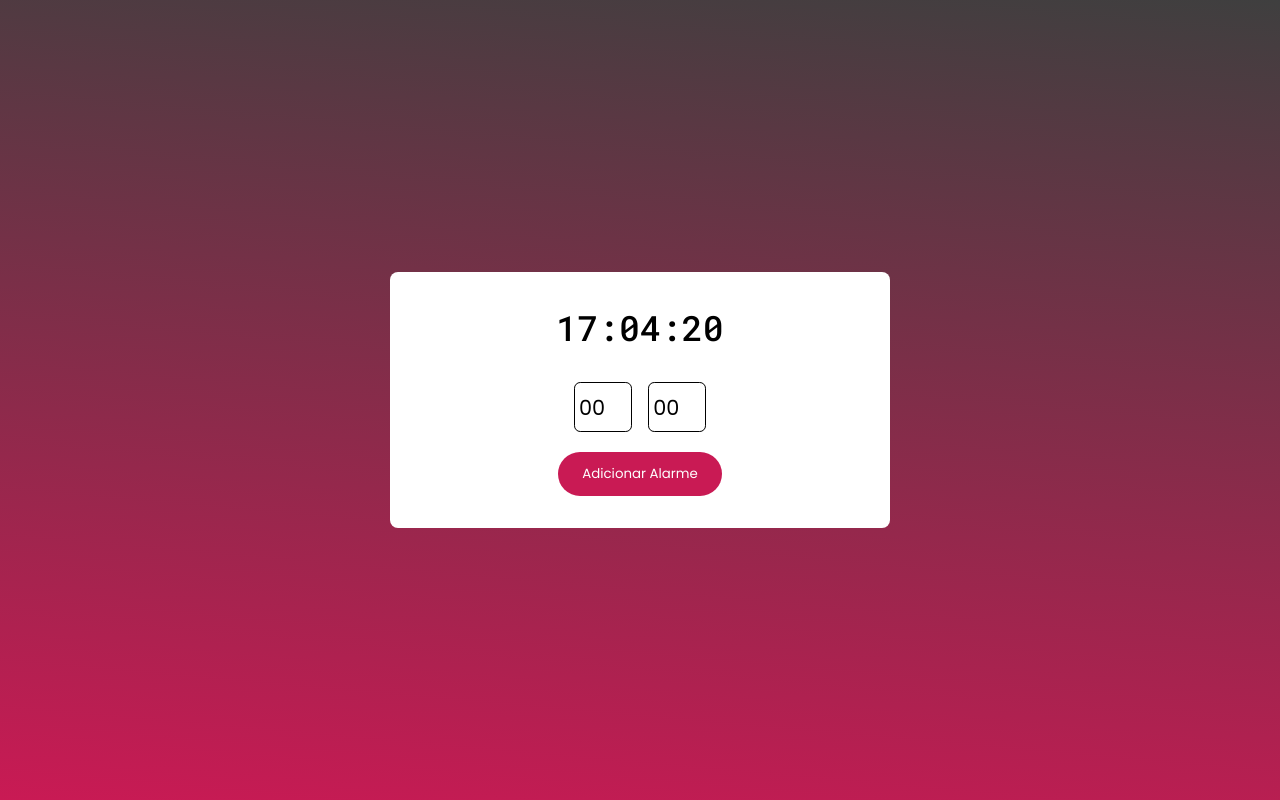
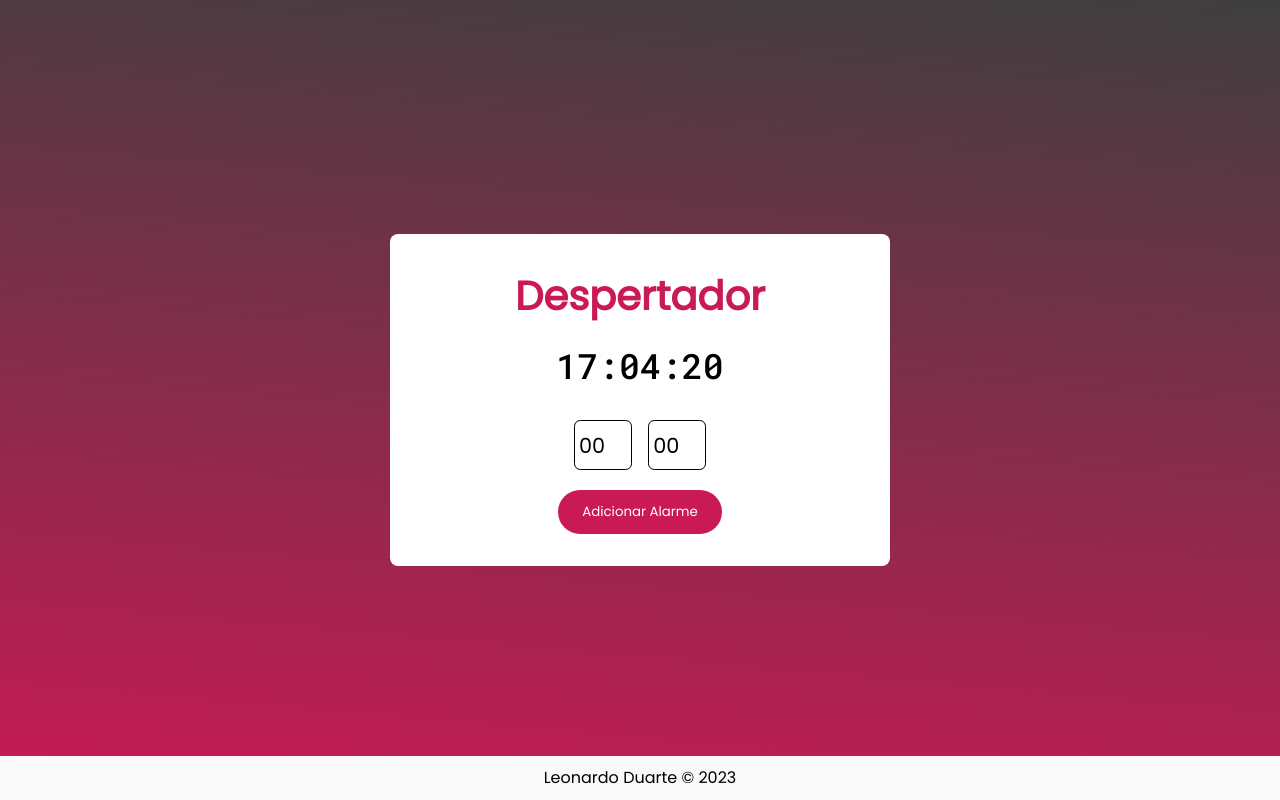
Before and after one commit to EagleDuarte/alarm-clock, a plain HTML site: page index.html in a window 1280 px wide. Drawn offline with Linux system fonts and the light colour scheme.

Commit message:
adjust style

```diff
--- a/index.html
+++ b/index.html
@@ -19,6 +19,7 @@
 
   <body>
     <div class="wrapper">
+      <h1 class="title">Despertador</h1>
       <div class="timer-display">00:00:00</div>
       <div class="container">
         <div class="inputs">
@@ -43,6 +44,10 @@
         <div class="activeAlarms"></div>
       </div>
     </div>
+
+    <footer class="footer">
+      Leonardo Duarte &copy; 2023
+    </footer>
     <!-- Script -->
     <script src="script.js"></script>
   </body>
--- a/style.css
+++ b/style.css
@@ -111,3 +111,20 @@
     max-height: 60vh; /* Define uma altura máxima de 60% da altura da viewport */
     overflow-y: auto; /* Adiciona uma barra de rolagem vertical caso o conteúdo ultrapasse a altura máxima */
   }
+
+  .title {
+    font-size: 2.5rem; /* Tamanho do título */
+    text-align: center; /* Centralizar o texto */
+    margin-bottom: 1rem; /* Margem inferior para separar do restante do conteúdo */
+    color: #c91a54
+  }
+
+  .footer {
+  text-align: center; /* Centralizar o texto */
+  padding: 0.6rem 0; /* Espaçamento interno para melhor visualização */
+  background-color: #f9f9f9; /* Cor de fundo do rodapé */
+  position: absolute; /* Posicionamento absoluto */
+  bottom: 0; /* Alinhar no final da página */
+  width: 100%; /* Largura total da página */
+  font-size: 1rem; /* Tamanho da fonte */
+}
```
